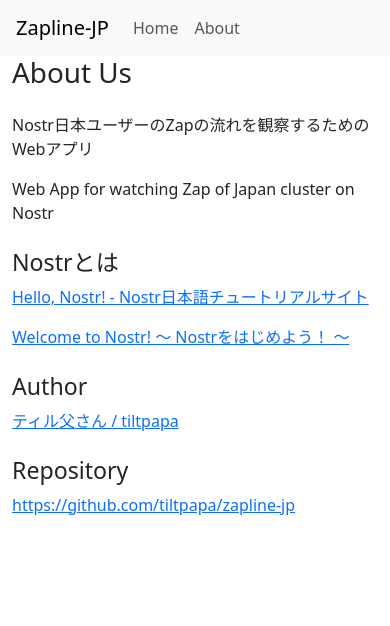
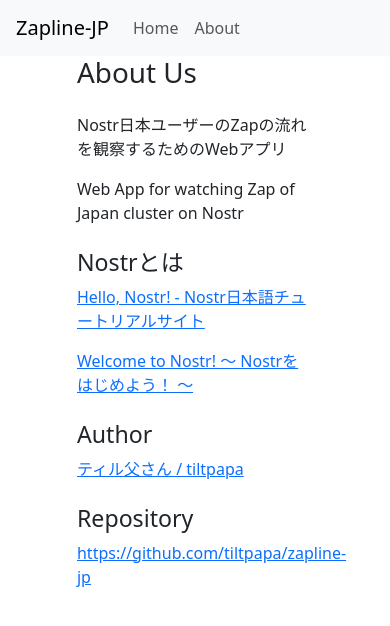
Before and after one commit to tiltpapa/zapline-jp, a SvelteKit app: page /about in a window 390 px wide. Shown: the top 626 px of the page. Built offline with nearby package versions, Linux system fonts and the light colour scheme.

Commit message:
Modified about

```diff
--- a/src/routes/about/+page.svelte
+++ b/src/routes/about/+page.svelte
@@ -1,6 +1,6 @@
 <div class="container mt-5">
     <div class="row">
-        <div class="col-md-8 offset-md-2">
+        <div class="col-8 offset-2">
             <h1 class="mb-4">About Us</h1>
 
             <!-- 概要 Section -->
```
